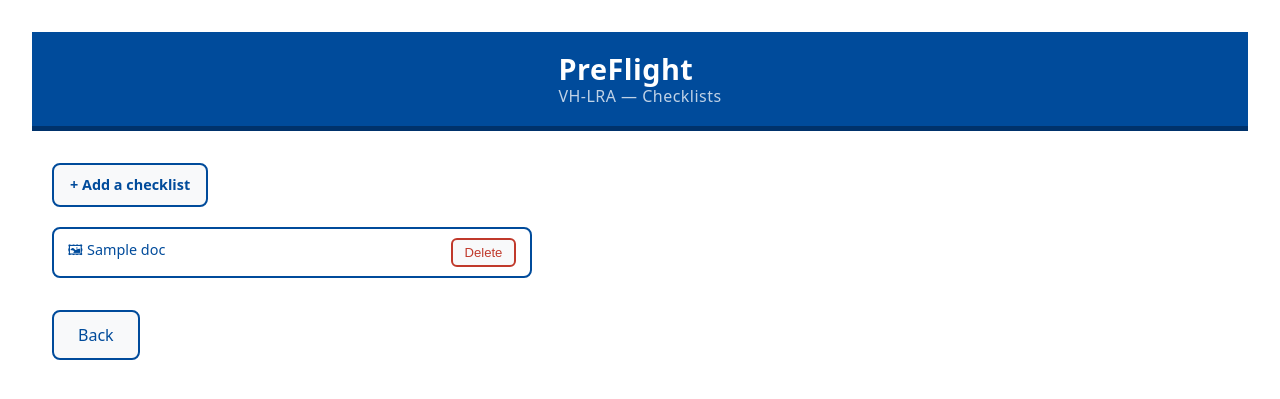
After one commit to Sukhoi33/major_project, a Django app: template chipin/templates/chipin/checklists.html in a window 1280 px wide. The commit adds this page. Shown: the top 399 px of the page. Run offline with Django 5.2, Linux system fonts and the light colour scheme; data comes from the database, SQL or seed files in the repository; both versions use the stored data as it was after the commit; tables that the repository leaves empty hold one stand-in row (values such as "Sample post"); the template is opened without the code that fills it: values that come from a table or form of the project are taken from there, most other values are stand-ins (such as "Sample title", 1, 10 or a date in 2020); parts of the project's set-up code (start-up, migrations or seed data) failed here and were passed over.

Commit message:
Document uploads - manuals, checklists, and maintenance releases

```diff
--- a/chipin/models.py
+++ b/chipin/models.py
@@ -1,6 +1,7 @@
 from django.db import models
 from django.contrib.auth.models import User
 from django.utils import timezone
+import os
 
 
 class Aircraft(models.Model):
@@ -20,18 +21,17 @@ class Aircraft(models.Model):
     fuel_unit = models.CharField(max_length=10, choices=FUEL_UNIT_CHOICES, default='L/hr')
     speed_unit = models.CharField(max_length=10, choices=SPEED_UNIT_CHOICES, default='kts')
 
-    # V-speeds (all optional — not every aircraft type has all of them)
-    vso = models.DecimalField(max_digits=6, decimal_places=1, null=True, blank=True)  # Stall, landing config
-    vs1 = models.DecimalField(max_digits=6, decimal_places=1, null=True, blank=True)  # Stall, clean
-    vr  = models.DecimalField(max_digits=6, decimal_places=1, null=True, blank=True)  # Rotation
-    vx  = models.DecimalField(max_digits=6, decimal_places=1, null=True, blank=True)  # Best angle of climb
-    vy  = models.DecimalField(max_digits=6, decimal_places=1, null=True, blank=True)  # Best rate of climb
-    vfe = models.DecimalField(max_digits=6, decimal_places=1, null=True, blank=True)  # Max flap extended
-    vno = models.DecimalField(max_digits=6, decimal_places=1, null=True, blank=True)  # Max structural cruising
-    vne = models.DecimalField(max_digits=6, decimal_places=1, null=True, blank=True)  # Never exceed
-    va  = models.DecimalField(max_digits=6, decimal_places=1, null=True, blank=True)  # Manoeuvring
-    vlo = models.DecimalField(max_digits=6, decimal_places=1, null=True, blank=True)  # Max gear operating
-    vle = models.DecimalField(max_digits=6, decimal_places=1, null=True, blank=True)  # Max gear extended
+    vso = models.DecimalField(max_digits=6, decimal_places=1, null=True, blank=True)
+    vs1 = models.DecimalField(max_digits=6, decimal_places=1, null=True, blank=True)
+    vr  = models.DecimalField(max_digits=6, decimal_places=1, null=True, blank=True)
+    vx  = models.DecimalField(max_digits=6, decimal_places=1, null=True, blank=True)
+    vy  = models.DecimalField(max_digits=6, decimal_places=1, null=True, blank=True)
+    vfe = models.DecimalField(max_digits=6, decimal_places=1, null=True, blank=True)
+    vno = models.DecimalField(max_digits=6, decimal_places=1, null=True, blank=True)
+    vne = models.DecimalField(max_digits=6, decimal_places=1, null=True, blank=True)
+    va  = models.DecimalField(max_digits=6, decimal_places=1, null=True, blank=True)
+    vlo = models.DecimalField(max_digits=6, decimal_places=1, null=True, blank=True)
+    vle = models.DecimalField(max_digits=6, decimal_places=1, null=True, blank=True)
 
     created_at = models.DateTimeField(default=timezone.now)
 
@@ -40,3 +40,34 @@ class Aircraft(models.Model):
 
     def __str__(self):
         return f"{self.registration} ({self.model})"
+
+
+def aircraft_document_upload_path(instance, filename):
+    """Upload to: aircraft_docs/<user_id>/<aircraft_id>/<doc_type>/<filename>"""
+    return f"aircraft_docs/{instance.aircraft.user.id}/{instance.aircraft.id}/{instance.doc_type}/{filename}"
+
+
+class AircraftDocument(models.Model):
+    DOC_TYPE_CHOICES = [
+        ('checklist', 'Checklist'),
+        ('maintenance', 'Maintenance Release'),
+        ('manual', 'Manual'),
+    ]
+
+    aircraft = models.ForeignKey(Aircraft, on_delete=models.CASCADE, related_name='documents')
+    doc_type = models.CharField(max_length=20, choices=DOC_TYPE_CHOICES)
+    name = models.CharField(max_length=200)
+    file = models.FileField(upload_to=aircraft_document_upload_path)
+    uploaded_at = models.DateTimeField(default=timezone.now)
+
+    class Meta:
+        ordering = ['name']
+
+    def __str__(self):
+        return f"{self.name} ({self.get_doc_type_display()}) — {self.aircraft.registration}"
+
+    def filename(self):
+        return os.path.basename(self.file.name)
+
+    def is_pdf(self):
+        return self.file.name.lower().endswith('.pdf')
--- a/chipin/static/chipin/styles.css
+++ b/chipin/static/chipin/styles.css
@@ -501,3 +501,78 @@ header a {
     display: flex;
     align-items: center;
 }
+
+/* ══════════════════════════════════════════
+   DOCUMENT LIST PAGES
+══════════════════════════════════════════ */
+.doc-list {
+    display: flex;
+    flex-direction: column;
+    gap: 0.5rem;
+    max-width: 480px;
+    margin-bottom: 2rem;
+}
+
+.doc-add-btn {
+    display: inline-block;
+    padding: 0.65rem 1rem;
+    background-color: #f8f9fa;
+    border: 2px solid #004b9b;
+    border-radius: 8px;
+    color: #004b9b;
+    font-weight: 600;
+    font-size: 0.9rem;
+    text-decoration: none;
+    margin-bottom: 0.75rem;
+    align-self: flex-start;
+}
+
+.doc-row {
+    display: flex;
+    align-items: center;
+    justify-content: space-between;
+    padding: 0.6rem 0.85rem;
+    border: 2px solid #004b9b;
+    border-radius: 8px;
+    background: white;
+    gap: 1rem;
+}
+
+.doc-name {
+    flex: 1;
+    color: #004b9b;
+    font-size: 0.9rem;
+    font-weight: 500;
+    text-decoration: none;
+    overflow: hidden;
+    text-overflow: ellipsis;
+    white-space: nowrap;
+}
+
+.doc-name:hover {
+    text-decoration: underline;
+}
+
+.doc-delete-btn {
+    background-color: #f8f9fa;
+    color: #c0392b;
+    border: 2px solid #c0392b;
+    border-radius: 6px;
+    padding: 0.3rem 0.75rem;
+    font-size: 0.82rem;
+    font-weight: 500;
+    cursor: pointer;
+    margin: 0;
+    flex-shrink: 0;
+}
+
+.no-docs-msg {
+    color: #888;
+    font-size: 0.9rem;
+}
+
+.file-hint {
+    font-size: 0.75rem;
+    color: #888;
+    font-weight: 400;
+}
--- a/chipin/templates/chipin/aircraft_profiles.html
+++ b/chipin/templates/chipin/aircraft_profiles.html
@@ -17,9 +17,9 @@
                         </div>
                     </a>
                     <div class="aircraft-dropdown" id="dropdown-{{ aircraft.pk }}" style="display:none;">
-                        <a href="#" class="dropdown-item">Manuals &gt;</a>
-                        <a href="#" class="dropdown-item">Checklists &gt;</a>
-                        <a href="#" class="dropdown-item">Maintenance Releases &gt;</a>
+                        <a href="{% url 'chipin:document_list' aircraft.pk 'manual' %}" class="dropdown-item">Manuals &gt;</a>
+                        <a href="{% url 'chipin:document_list' aircraft.pk 'checklist' %}" class="dropdown-item">Checklists &gt;</a>
+                        <a href="{% url 'chipin:document_list' aircraft.pk 'maintenance' %}" class="dropdown-item">Maintenance Releases &gt;</a>
                         <a href="{% url 'chipin:view_aircraft' aircraft.pk %}" class="dropdown-item">Essential Info &gt;</a>
                     </div>
                     <button class="aircraft-card-toggle" onclick="toggleDropdown({{ aircraft.pk }}, this)" aria-label="Toggle menu">&#x2228;</button>
--- /dev/null
+++ b/chipin/templates/chipin/checklists.html
@@ -0,0 +1,27 @@
+{% extends 'chipin/base.html' %}
+{% load static %}
+{% block title %}{{ aircraft.registration }} — Checklists{% endblock %}
+{% block header_content %}<div class="header-page-title">{{ aircraft.registration }} — Checklists</div>{% endblock %}
+{% block content %}
+<div class="page-container">
+    <div class="doc-list">
+        <a href="{% url 'chipin:add_document' aircraft.pk 'checklist' %}" class="doc-add-btn">+ Add a checklist</a>
+        {% if documents %}
+            {% for doc in documents %}
+            <div class="doc-row">
+                <a href="{{ doc.file.url }}" target="_blank" class="doc-name">{% if doc.is_pdf %}📄{% else %}🖼{% endif %} {{ doc.name }}</a>
+                <form method="post" action="{% url 'chipin:delete_document' aircraft.pk 'checklist' doc.pk %}" onsubmit="return confirm('Delete {{ doc.name }}?')">
+                    {% csrf_token %}
+                    <button type="submit" class="doc-delete-btn">Delete</button>
+                </form>
+            </div>
+            {% endfor %}
+        {% else %}
+            <p class="no-docs-msg">No checklists uploaded yet.</p>
+        {% endif %}
+    </div>
+    <div class="back-button-container">
+        <a href="{% url 'chipin:aircraft_profiles' %}" class="back-btn">Back</a>
+    </div>
+</div>
+{% endblock %}
--- a/ssa_project/urls.py
+++ b/ssa_project/urls.py
@@ -1,7 +1,10 @@
 from django.contrib import admin
 from django.urls import include, path
 from django.urls.resolvers import URLPattern, URLResolver
+from django.conf import settings
+from django.conf.urls.static import static
 from users.views import SecureTwoFactorLoginView
+
 
 def get_two_factor_patterns():
     from two_factor import urls as tf_urls
@@ -17,9 +20,12 @@ def get_two_factor_patterns():
     return list(patterns)
 
 urlpatterns = [
-	path('admin/', admin.site.urls),
+    path('admin/', admin.site.urls),
     path('account/login/', SecureTwoFactorLoginView.as_view(), name='account_login'),
     path('', include((get_two_factor_patterns(), 'two_factor'), namespace='two_factor')),
     path('', include(('chipin.urls', 'chipin'), namespace='chipin')),
     path('users/', include(('users.urls', 'users'), namespace='users')),
 ]
+
+if settings.DEBUG:
+    urlpatterns += static(settings.MEDIA_URL, document_root=settings.MEDIA_ROOT)
```
Also changed, not shown: chipin/forms.py (+22 -2 lines), chipin/templates/chipin/add_checklist.html (added, +30 -0 lines), chipin/templates/chipin/add_maintenance.html (added, +30 -0 lines), chipin/templates/chipin/add_manual.html (added, +30 -0 lines), chipin/templates/chipin/maintenances.html (added, +27 -0 lines), chipin/templates/chipin/manuals.html (added, +27 -0 lines), chipin/urls.py (+8 -0 lines), chipin/views.py (+75 -18 lines), chipin/migrations/0010_aircraftdocument.py (added), db.sqlite3.
